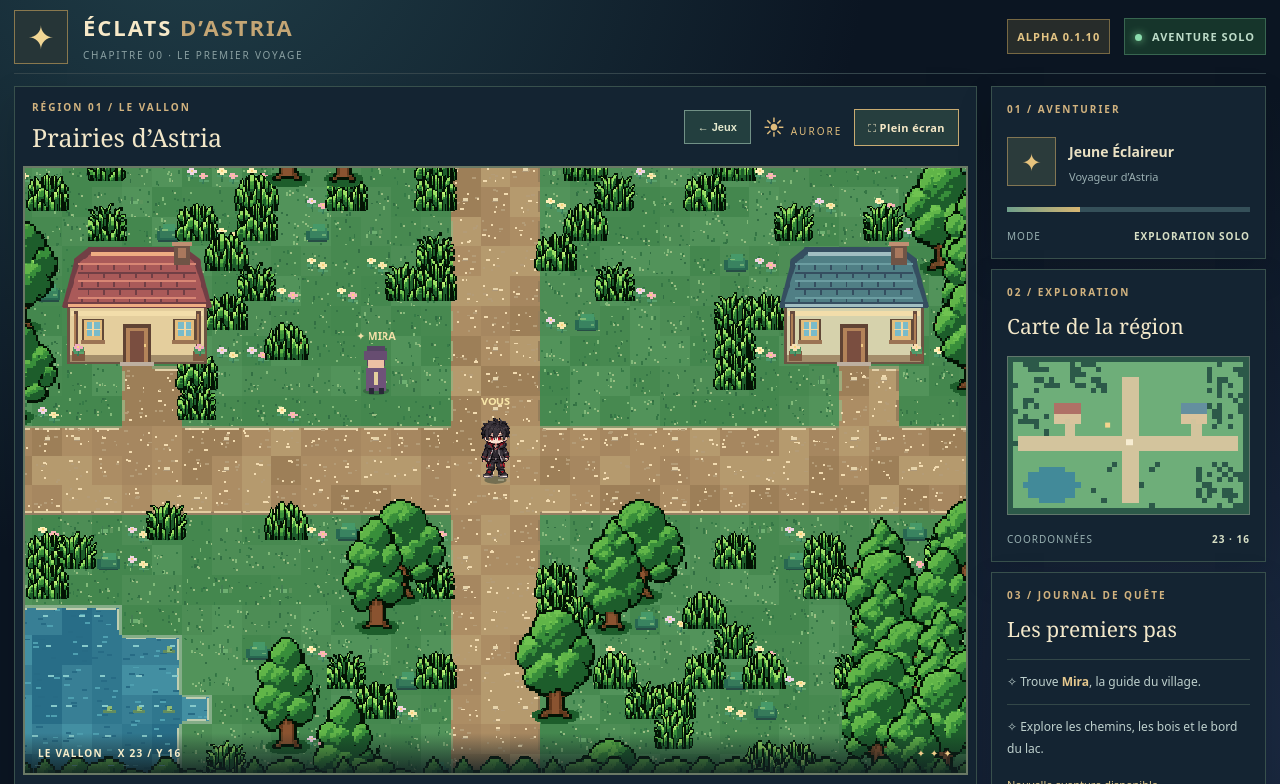
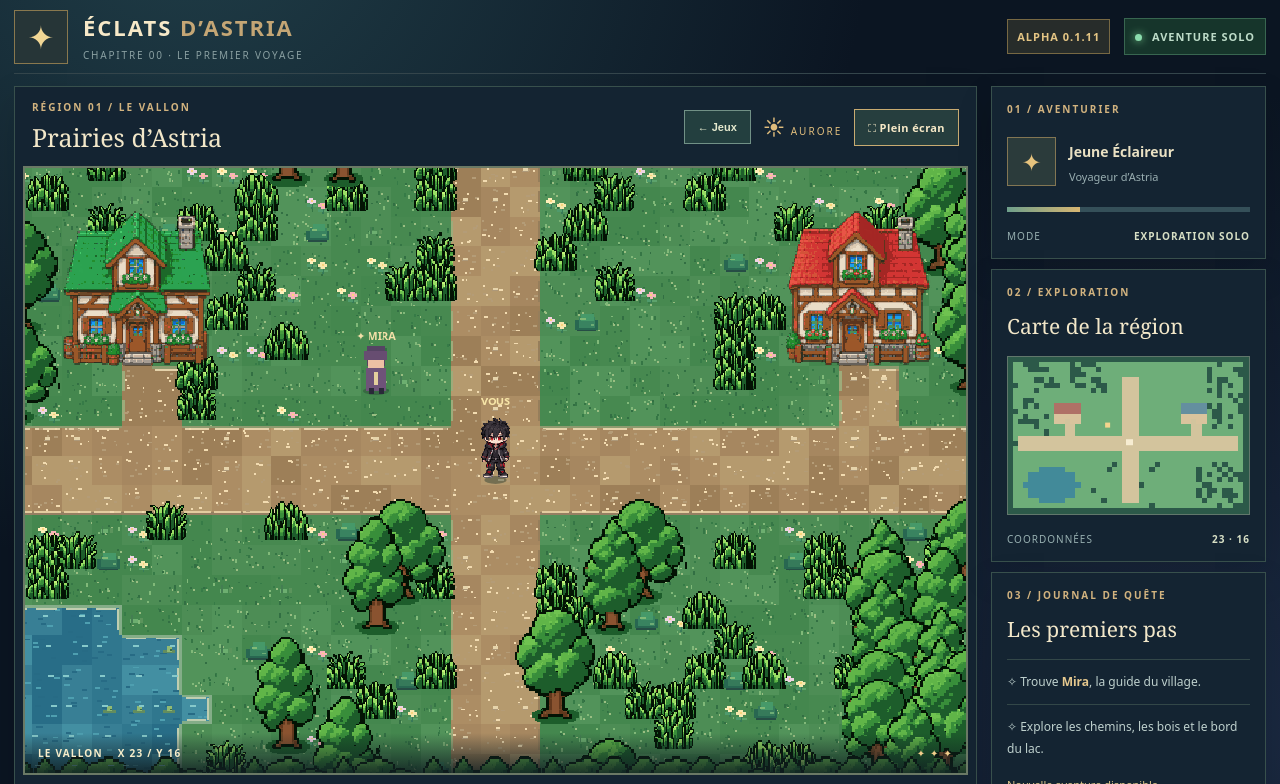
Before and after one commit to fen-min/eclats-astria, a website with bundled scripts: page docs/index.html in a window 1280 px wide. Both pictures are taken after a click on the button 640 px from the left and 450 px from the top of the page. Shown: the top 784 px of the page. Built offline with nearby package versions, Linux system fonts and the light colour scheme.

Commit message:
Remplacer les deux maisons du village par les cottages verts et rouges

```diff
--- a/docs/game.js
+++ b/docs/game.js
@@ -21,19 +21,32 @@ const world=document.createElement('canvas');
 world.width=WIDTH*TILE;
 world.height=HEIGHT*TILE;
 const g=world.getContext('2d');
-renderTerrain(g,WIDTH,HEIGHT,tileAt,noise);
-// Pendant le chargement, l'ancien décor sert de secours ;
-// lorsque l'atlas est prêt, la carte est redessinée sans changer les collisions.
+// Chaque ressource peut se charger indépendamment, sans perdre les autres décors.
+// Effacer avant chaque rendu évite que les anciennes maisons restent visibles
+// derrière les contours transparents des nouvelles.
 const foliageAtlas=new Image();
+const housesAtlas=new Image();
+let foliageReady=false, housesReady=false;
+function redrawTerrain(){
+ g.clearRect(0,0,world.width,world.height);
+ renderTerrain(g,WIDTH,HEIGHT,tileAt,noise,
+  foliageReady?foliageAtlas:null,housesReady?housesAtlas:null);
+}
+redrawTerrain();
 foliageAtlas.onload=()=>{
  if(foliageAtlas.naturalWidth===320&&foliageAtlas.naturalHeight===145){
-  renderTerrain(g,WIDTH,HEIGHT,tileAt,noise,foliageAtlas);
- }else{
-  console.warn('Planche de végétation aux dimensions inattendues.');
- }
+  foliageReady=true;redrawTerrain();
+ }else console.warn('Planche de végétation aux dimensions inattendues.');
 };
-foliageAtlas.onerror=()=>console.warn('Décors de secours affichés : atlas indisponible.');
+foliageAtlas.onerror=()=>console.warn('Décors de secours affichés : feuillages indisponibles.');
+housesAtlas.onload=()=>{
+ if(housesAtlas.naturalWidth===256&&housesAtlas.naturalHeight===120){
+  housesReady=true;redrawTerrain();
+ }else console.warn('Planche de maisons aux dimensions inattendues.');
+};
+housesAtlas.onerror=()=>console.warn('Décors de secours affichés : maisons indisponibles.');
 foliageAtlas.src=new URL('./assets/foliage-atlas.png?v=0.1.10',import.meta.url).href;
+housesAtlas.src=new URL('./assets/houses-atlas.png?v=0.1.11',import.meta.url).href;
 function r(x,y,w,h,color){rect(ctx,x,y,w,h,color);}
 function drawHeroFallback(px,py,dir,moving,now){
  const x=Math.round(px-16),y=Math.round(py-69);
--- a/docs/index.html
+++ b/docs/index.html
@@ -31,7 +31,7 @@
 <div class="app" id="astria-app" hidden>
   <header class="header">
     <div class="logo"><span class="star">✦</span><div><div class="brand">ÉCLATS <span>D’ASTRIA</span></div><small>CHAPITRE 00 · LE PREMIER VOYAGE</small></div></div>
-    <div class="status"><span class="version">ALPHA 0.1.10</span><span class="tag"><b class="dot"></b> AVENTURE SOLO</span></div>
+    <div class="status"><span class="version">ALPHA 0.1.11</span><span class="tag"><b class="dot"></b> AVENTURE SOLO</span></div>
   </header>
   <main class="columns">
     <section class="frame">
--- a/docs/terrain.js
+++ b/docs/terrain.js
@@ -233,7 +233,15 @@ function house(g,x,y,roofVariant,doorColumn,noise){
   wildflower(g,ax+7,sy+107,red?'#f0abc0':'#f8deb2');
  }
 }
-export function renderTerrain(g,width,height,tileAt,noise,atlas=null){
+// Deux cottages RPG transparents (gauche : vert, droite : rouge).
+export const HOUSES_ATLAS=Object.freeze({width:256,height:120,columns:2,frameWidth:128,frameHeight:120});
+function atlasHouse(g,atlas,x,y,frame){
+ const centerX=(x+2.5)*32;
+ const bottomY=(y+4)*32;
+ // La porte tombe au centre de la case d'entrée existante (x11 ou x35).
+ g.drawImage(atlas,frame*128,0,128,120,Math.round(centerX-96),Math.round(bottomY-176),192,176);
+}
+export function renderTerrain(g,width,height,tileAt,noise,atlas=null,houses=null){
  g.imageSmoothingEnabled=false;
  for(let y=0;y<height;y++)for(let x=0;x<width;x++){
   ground(g,x,y,tileAt(x,y),noise,tileAt);
@@ -250,9 +258,14 @@ export function renderTerrain(g,width,height,tileAt,noise,atlas=null){
    else tree(g,x,y,noise);
   }
  }
- // Les maisons couvrent les tuiles techniques roof / wall / door.
- house(g,9,9,'roof',2,noise);
- house(g,33,9,'roof2',2,noise);
+ // Images validées par l'utilisateur ; tracés existants en secours si l'atlas tarde.
+ if(houses){
+  atlasHouse(g,houses,9,9,0);
+  atlasHouse(g,houses,33,9,1);
+ }else{
+  house(g,9,9,'roof',2,noise);
+  house(g,33,9,'roof2',2,noise);
+ }
 }
 export function drawWaterAnimation(ctx,camX,camY,now,tileAt,width,height){
  // Quelques reflets animés, sans allocation d'image par frame.
--- a/package.json
+++ b/package.json
@@ -1,7 +1,7 @@
 {
   "name": "eclats-astria",
   "private": true,
-  "version": "0.1.10",
+  "version": "0.1.11",
   "type": "module",
   "description": "RPG 2D solo en pixel art, jouable dans le navigateur",
   "scripts": {
```
Also changed, not shown: site/game.js (+21 -8 lines), site/index.html (+1 -1 lines), site/terrain.js (+17 -4 lines), tests/foliage-atlas.test.mjs (+1 -1 lines), tests/houses-atlas.test.mjs (added, +41 -0 lines), README.md, docs/assets/houses-atlas.png (added), site/assets/houses-atlas.png (added).
